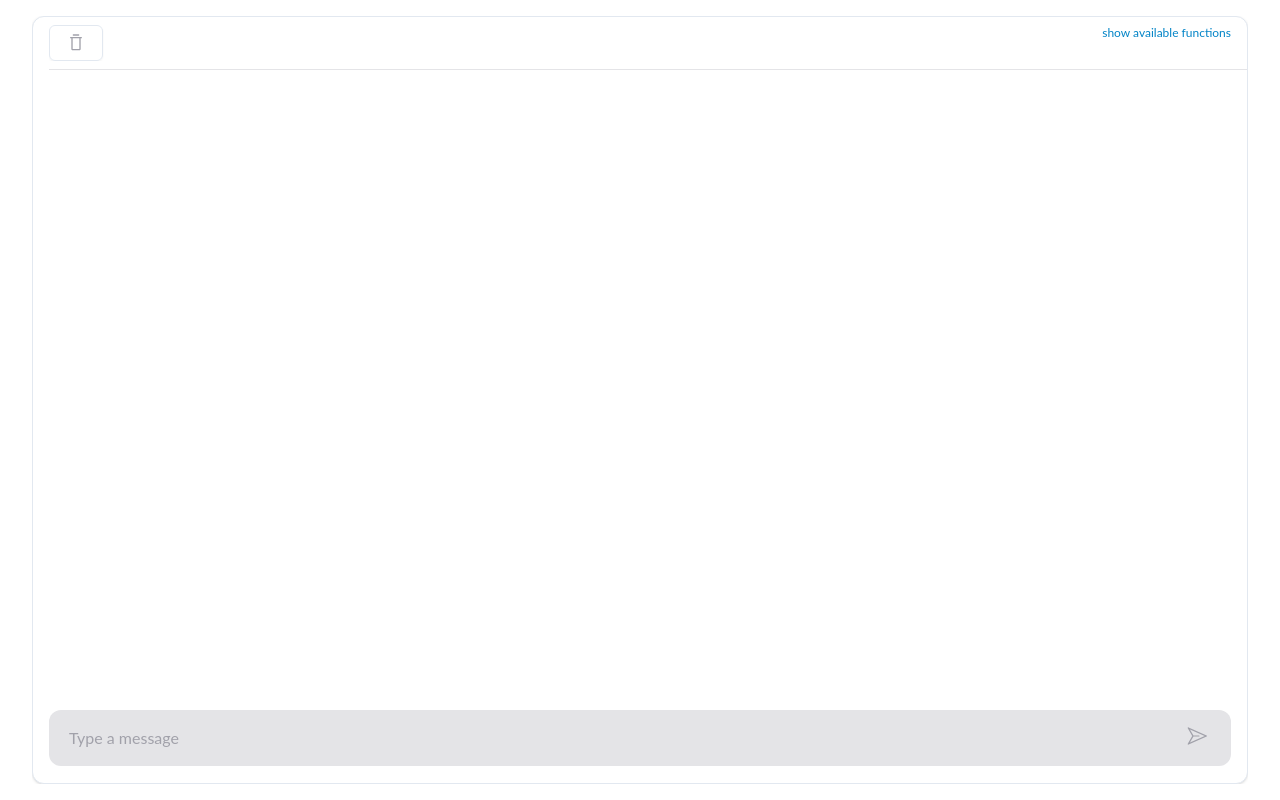
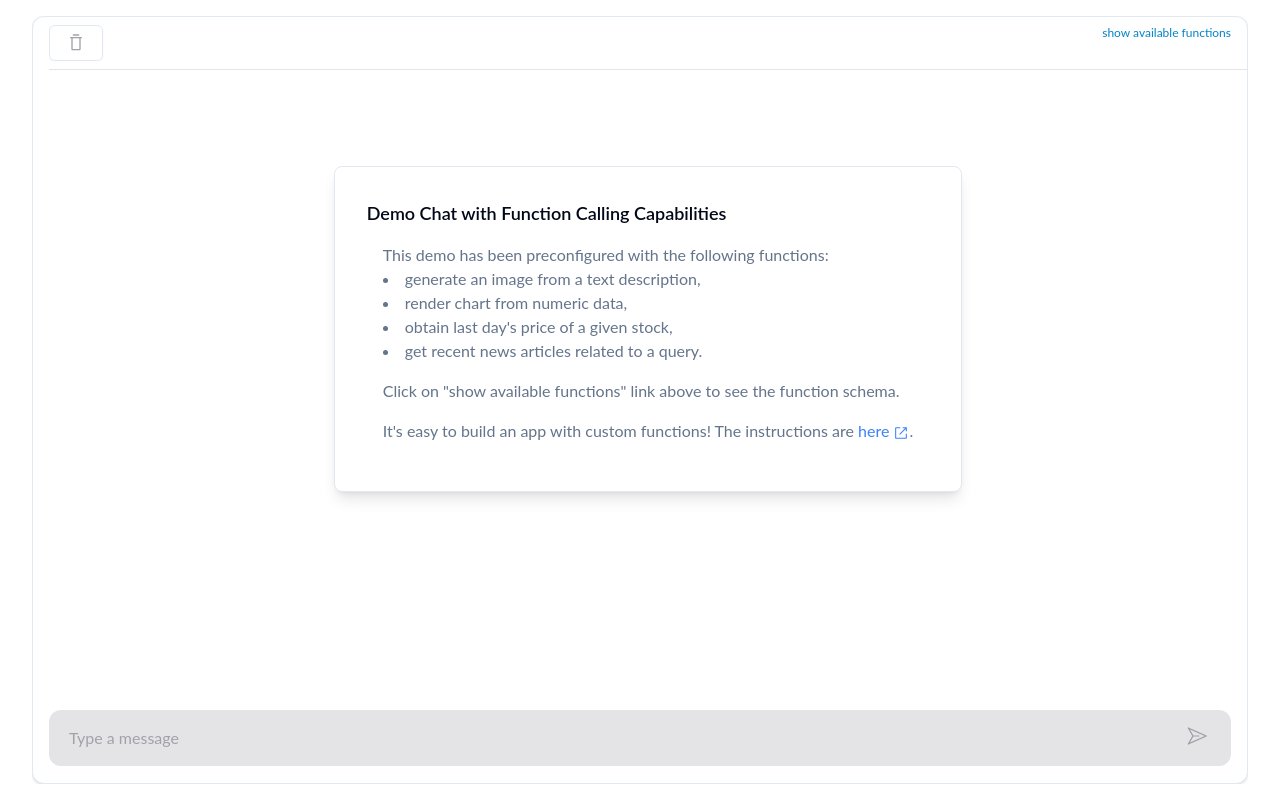
Before and after one commit to fw-ai/forge, a Next.js app in the folder apps/functional_chat/: page / in a window 1280 px wide. Built offline with nearby package versions, Linux system fonts and the light colour scheme.

Commit message:
Add empty landing page

```diff
--- a/apps/functional_chat/app/components/chat/ChatInferenceModule.tsx
+++ b/apps/functional_chat/app/components/chat/ChatInferenceModule.tsx
@@ -13,6 +13,7 @@ import { Card } from '../ui/card';
 import { ChatScrollAnchor } from './ChatScrollAnchor';
 import Toggle from './toggle';
 import Markdown from './markdown';
+import { EmptyLLMOutput } from './empty-llm-state';
 
 type ChatAction<Type extends keyof ChatState> = { field: Type; value: ChatState[Type] };
 
@@ -239,6 +240,11 @@ export function ChatInferenceModule() {
               </Toggle>
             </div>
             <div className="border-b pt-2 border-zinc-200 w-full h-1 mr-2" />
+            {requestBody.messages.length === 0 && (
+              <div className="mt-8 md:pt-16 mx-auto">
+                <EmptyLLMOutput />
+              </div>
+            )}
             <ChatMessages messages={requestBody.messages} isLoading={isLoading}>
               {requestStatus ? (
                 <Alert color="error" className="mr-4">
--- /dev/null
+++ b/apps/functional_chat/app/components/chat/empty-llm-state.tsx
@@ -0,0 +1,28 @@
+import { ExternalLinkIcon } from "@radix-ui/react-icons";
+
+export function EmptyLLMOutput() {
+  return (
+    <div className="md:mx-auto max-w-2xl md:px-4">
+      <div className="rounded-lg border bg-background shadow-lg p-8">
+        <h1 className="mb-2 text-lg font-semibold">
+          Demo Chat with Function Calling Capabilities
+        </h1>
+        <div className="m-4 text-muted-foreground">
+          This demo has been preconfigured with the following functions:
+          <ul className="list-disc list-inside">
+            <li>generate an image from a text description,</li>
+            <li>render chart from numeric data,</li>
+            <li>obtain last day's price of a given stock,</li>
+            <li>get recent news articles related to a query.</li>
+          </ul>
+        </div>
+        <div className="m-4 text-muted-foreground">
+          Click on "show available functions" link above to see the function schema.
+        </div>
+        <div className="m-4 text-muted-foreground">
+          It's easy to build an app with custom functions! The instructions are <a href="https://github.com/fw-ai/forge/tree/main/apps/functional_chat" className="text-blue-500 hover:text-blue-700">here <ExternalLinkIcon className="inline w-4 h-4" /></a>.
+        </div>
+      </div>
+    </div>
+  );
+}
```
Also changed, not shown: 1 other file (tests, documents, lock files or other folders).
